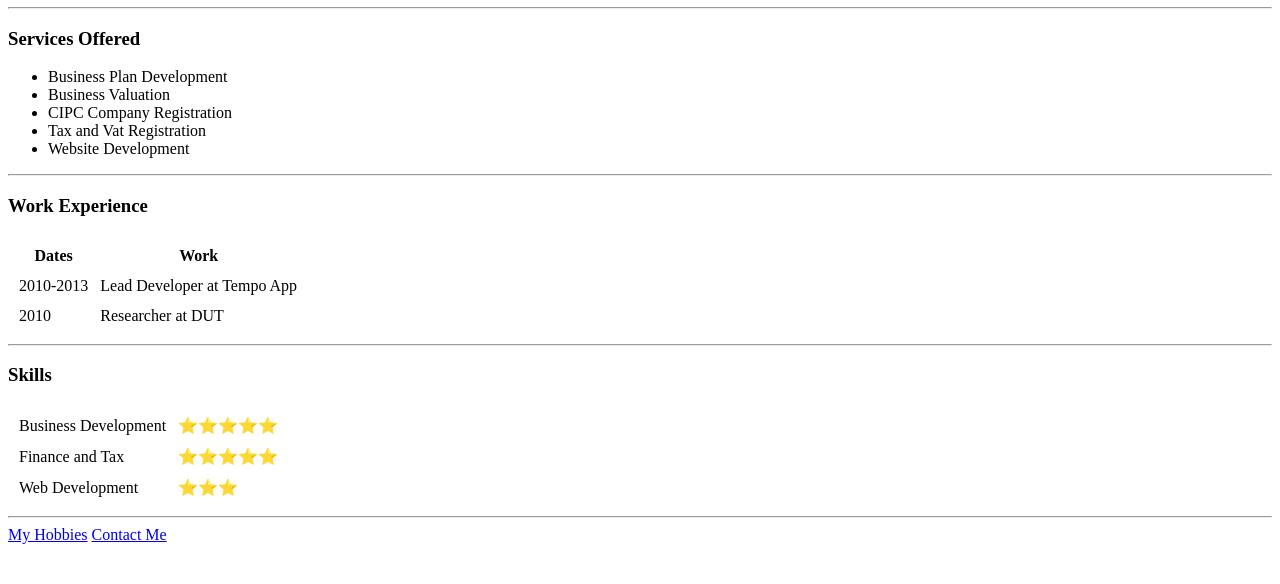
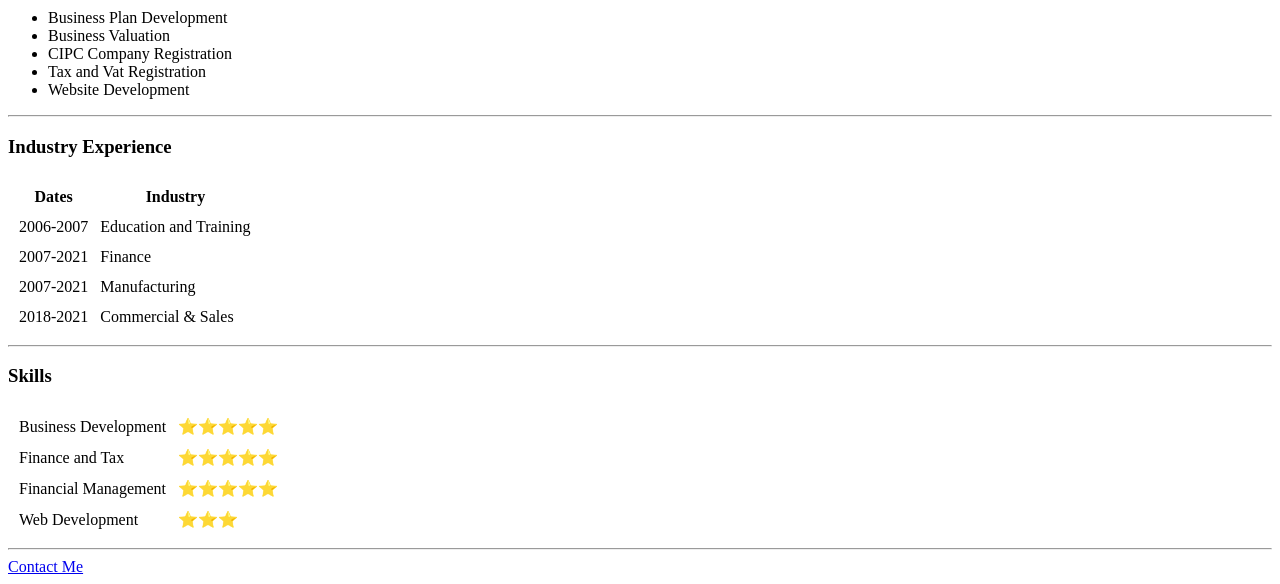
Before and after one commit to isayaniyer/cv, a plain HTML site: page index.html in a window 1280 px wide. Shown: the part 427-1011 px from the top of the page. Before the commit the page ends 979 px from the top, so only its background shows below. Drawn offline with Linux system fonts and the light colour scheme; files whose address does not match are found by name.

Commit message:
Add files via upload

```diff
--- a/index.html
+++ b/index.html
@@ -9,11 +9,11 @@
 <body>
   <table cellspacing="20">
     <tr>
-      <td><img src="C:\Users\Isayan.Iyer\Desktop\Web Development\HTML Personel Site\circle-cropped (1).png" alt=""></td>
+      <td><img src="C:\Users\Isayan.Iyer\Desktop\Web Development\HTML Personel Site\Isayan.jpg" alt=""></td>
       <td>
         <p><em><strong>Founder and Ceo of <a href="https://wegrowbusinesses.co.uk/">Grow Business-SA</a></strong></em></p>
-        <p>I see the ever growing need for South Africa's development and upliftment through job creation, poverty alleviation and intergration.
-        <p>Entrepreneurship is vital in achieving a sustainable economy and I believe that I can play a pivitol role in helping entrepreneurs in South Africa move past the red tape involved in starting up a business and helping their business grow.
+        <p>I have hope for a better South Africa, a South Africa which we must focus on development and upliftment through job creation, poverty alleviation and intergration.
+        <p>Entrepreneurship is vital in achieving a sustainable economy and I believe that I can play a pivitol role in helping entrepreneurs in South Africa move past the red tape involved in starting up a business and provide assistance in helping their business grow.
         </p>
       </td>
     </tr>
@@ -31,12 +31,12 @@
     <li>Website Development</li>
   </ul>
   <hr>
-  <h3>Work Experience</h3>
+  <h3>Industry Experience</h3>
   <table cellspacing="10">
     <thead>
       <tr>
         <th>Dates</th>
-        <th>Work</th>
+        <th>Industry</th>
       </tr>
     </thead>
     <tbody>
@@ -46,12 +46,20 @@
 
     </tfoot>
     <tr>
-      <td>2010-2013</td>
-      <td>Lead Developer at Tempo App</td>
+      <td>2006-2007</td>
+      <td>Education and Training</td>
     </tr>
     <tr>
-      <td>2010</td>
-      <td>Researcher at DUT</td>
+      <td>2007-2021</td>
+      <td>Finance</td>
+      <tr>
+        <td>2007-2021</td>
+        <td>Manufacturing</td>
+      </tr>
+      <tr>
+        <td>2018-2021</td>
+        <td>Commercial & Sales</td>
+      </tr>
   </table >
   <hr>
   <h3>Skills</h3>
@@ -65,12 +73,16 @@
       <td>⭐⭐⭐⭐⭐</td>
     </tr>
     <tr>
+      <td>Financial Management</td>
+      <td>⭐⭐⭐⭐⭐</td>
+    </tr>
+    <tr>
       <td>Web Development</td>
       <td>⭐⭐⭐</td>
     </tr>
   </table>
   <hr>
-  <a href="hobbies.html">My Hobbies</a>
+
   <a href="contact-me.html">Contact Me</a>
 
 </body>
```
Also changed, not shown: contact-me.html (+2 -2 lines), Isayan.jpg (added).
